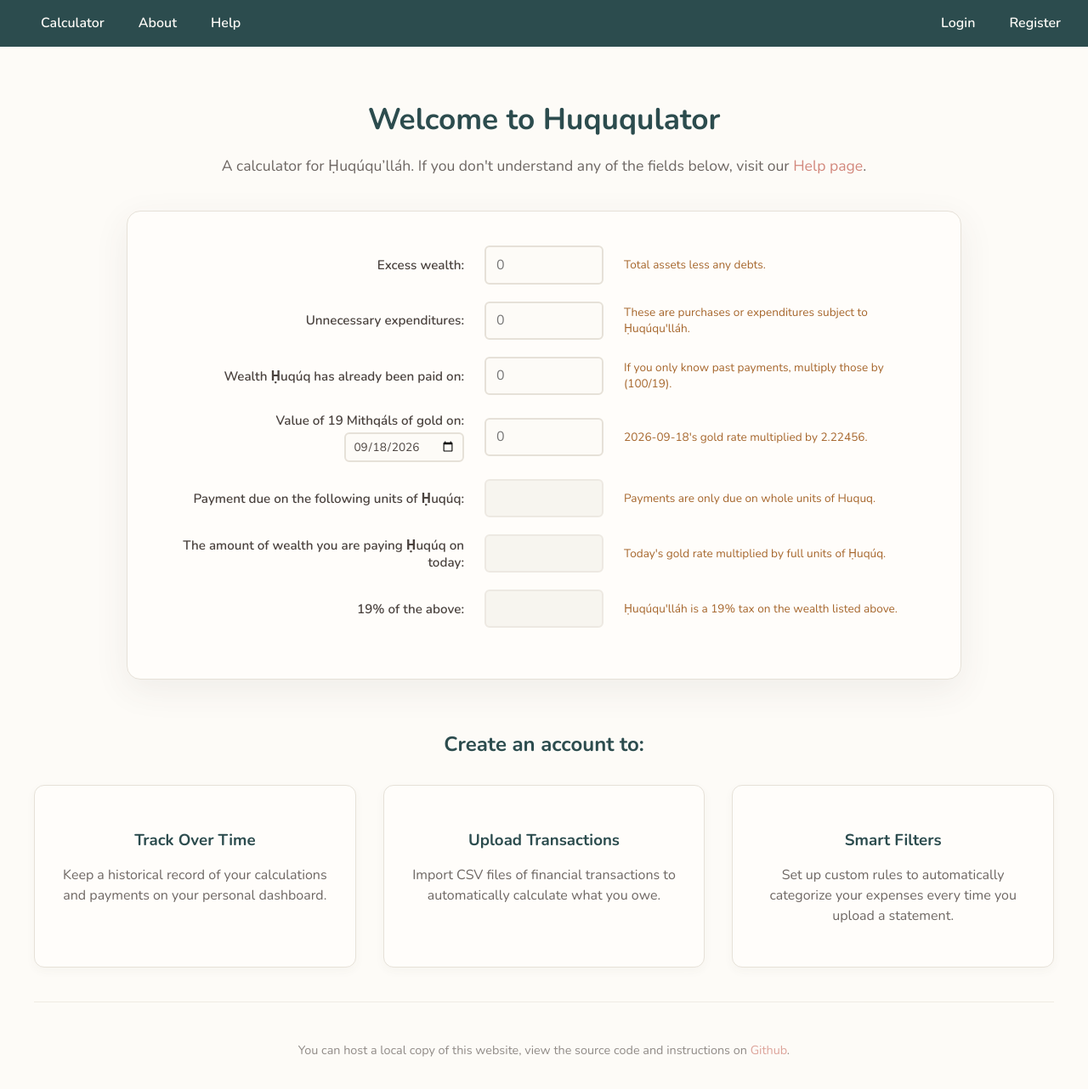
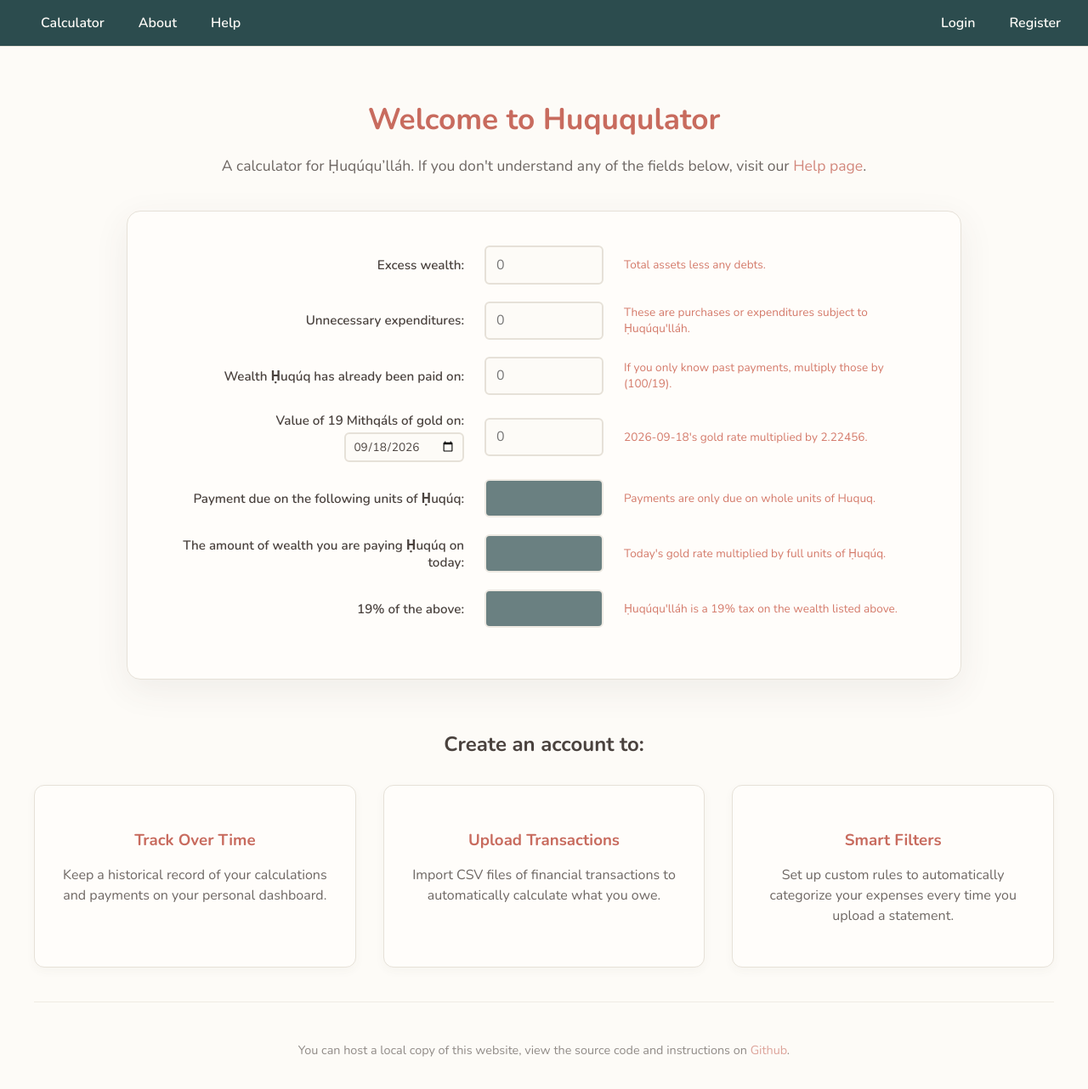
Before and after one commit to bahaipedia/huququlator, a React (Vite) app in the folder client/: page / in a window 1280 px wide. Shown: the top 1282 px of the page at 85% size. Built offline with nearby package versions, Linux system fonts and the light colour scheme; no server answers.

Commit message:
Update App.css

```diff
--- a/client/src/App.css
+++ b/client/src/App.css
@@ -196,7 +196,7 @@
     align-items: center;
     padding: 1rem 2rem;
     background: var(--nav-bg);
-    border-bottom: 1px solid var(--nav-bg);
+    border-bottom: 1px solid var(--border-color);
 }
 
 .navbar-left, .navbar-right {
@@ -212,7 +212,7 @@
 
 .sidebar {
     width: 250px;
-    background: var(--sidebar-bg);
+    background: var(--nav-bg);
     border-right: 1px solid var(--border-color);
     padding: 1.5rem;
 }
@@ -254,7 +254,7 @@
 
 .hero-text h1 {
     font-size: 2.2rem;
-    color: #2c4c4e;
+    color: var(--link-color);
     margin-bottom: 0.5rem;
 }
 
@@ -327,7 +327,7 @@
 }
 
 .calc-input input.readonly-input {
-    background-color: var(--sidebar-bg);
+    background-color: var(--nav-bg);
     color: var(--text-color);
     opacity: 0.7;
     border-color: var(--border-color);
@@ -347,7 +347,7 @@
 /* Helper Text Styling */
 .calc-helper {
     text-align: left;
-    color: #a6662c;
+    color: #d47a6a; /* Softer, warmer red/orange */
     font-size: 0.85rem;
     line-height: 1.4;
 }
@@ -356,9 +356,9 @@
 .result-group {
     margin-top: 2rem;
     padding: 1.5rem;
-    background: #eaf0f0;
-    border-left: 4px solid #2c4c4e;
-    color: #2c4c4e;
+    background: var(--nav-bg);
+    border-left: 4px solid #7a8b76;
+    color: var(--text-color);
     font-weight: 700;
     font-size: 1.2rem;
     text-align: center;
@@ -395,7 +395,7 @@
 .features-section h2 {
     text-align: center;
     margin-bottom: 2rem;
-    color: #2c4c4e;
+    color: var(--text-color);
 }
 
 .feature-grid {
@@ -415,7 +415,7 @@
 
 .feature-card h3 {
     margin-bottom: 1rem;
-    color: #2c4c4e;
+    color: var(--link-color);
 }
 
 .feature-card p {
@@ -460,10 +460,7 @@
         box-shadow: 0 12px 40px rgba(0, 0, 0, 0.3);
     }
     .hero-text h1, .feature-card h3 {
-        color: #79a6a9;
-    }
-    .features-section h2 {
-        color: #79a6a9;
+        color: var(--link-color);
     }
     .hero-text p, .calc-label, .feature-card p {
         color: var(--text-color);
@@ -485,16 +482,16 @@
         border-color: var(--link-color);
     }
     .calc-input input.readonly-input {
-        background-color: var(--sidebar-bg);
+        background-color: var(--nav-bg);
         color: var(--text-color);
         border-color: var(--border-color);
     }
     .calc-helper {
-        color: var(--highlight-color);
+        color: #e8a598;
     }
     .result-group {
-        background: #1d3334;
-        border-left-color: #79a6a9;
+        background: #3a3f38;
+        border-left-color: #94a390;
         color: var(--text-color);
     }
     .cta-box {
```
